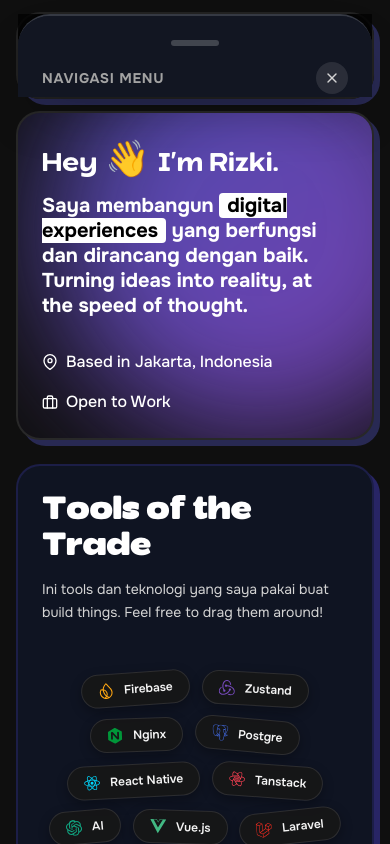
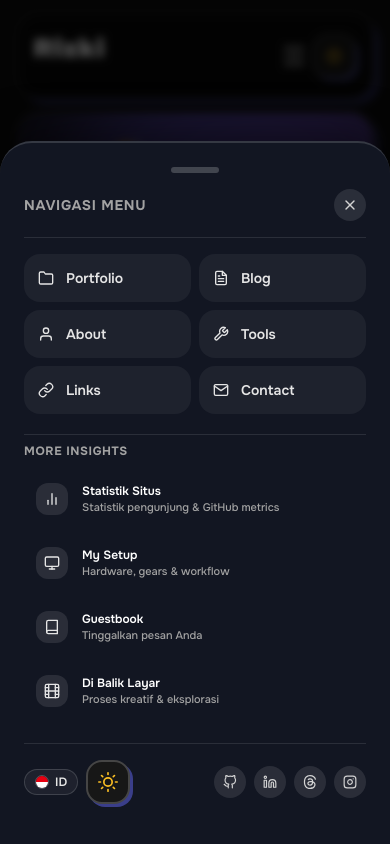
Before and after one commit to greedykid/portofolio-v3, a Next.js app: page / in a window 390 px wide. Both pictures are taken after a click on the button 294 px from the left and 55 px from the top of the page. Shown: the top 844 px of the page. Built offline with nearby package versions, Linux system fonts and the light colour scheme.

Commit message:
fix(navigation): mount mobile BottomSheet via React Portal to document.body to break out of navbar transform containing block

```diff
--- a/src/common/components/sidebar/Navigation.tsx
+++ b/src/common/components/sidebar/Navigation.tsx
@@ -1,6 +1,7 @@
 'use client';
 
 import { useState, useRef, useEffect } from 'react';
+import { createPortal } from 'react-dom';
 import Link from 'next/link';
 import { usePathname } from 'next/navigation';
 import {
@@ -41,6 +42,7 @@ export default function Navigation() {
   const pathname = usePathname();
   const [open, setOpen] = useState(false);
   const [moreOpen, setMoreOpen] = useState(false);
+  const [mounted, setMounted] = useState(false);
   const moreRef = useRef<HTMLDivElement>(null);
 
   const isActive = (href: string) => {
@@ -48,6 +50,10 @@ export default function Navigation() {
     if (href.startsWith('/#')) return false;
     return pathname.startsWith(href);
   };
+
+  useEffect(() => {
+    setMounted(true);
+  }, []);
 
   // Close dropdown on click outside
   useEffect(() => {
@@ -176,17 +182,19 @@ export default function Navigation() {
         <span className="w-5 h-0.5 bg-neutral-900 dark:bg-white rounded-full transition-all duration-300" />
       </button>
 
-      {/* Mobile Bottom Sheet Modal */}
-      {open && (
-        <div className="lg:hidden fixed inset-0 z-[150] flex flex-col justify-end">
+      {/* Mobile Bottom Sheet Modal rendered via React Portal directly into body */}
+      {open &&
+        mounted &&
+        createPortal(
+          <div className="fixed inset-0 z-[99999] flex flex-col justify-end pointer-events-auto">
             {/* Backdrop Blur Overlay */}
             <div
-            className="fixed inset-0 bg-black/65 backdrop-blur-sm transition-opacity duration-300 animate-in fade-in"
+              className="fixed inset-0 bg-black/70 backdrop-blur-sm transition-opacity duration-300 animate-in fade-in"
               onClick={() => setOpen(false)}
             />
 
             {/* Bottom Sheet Card */}
-          <div className="relative z-[160] w-full max-h-[88vh] overflow-y-auto rounded-t-[32px] border-t-2 border-neutral-300/80 dark:border-white/15 bg-white dark:bg-[#121622] p-6 pb-10 shadow-2xl transition-transform duration-300 ease-out animate-in slide-in-from-bottom duration-300">
+            <div className="relative z-10 w-full max-h-[85vh] overflow-y-auto rounded-t-[32px] border-t-2 border-neutral-300/80 dark:border-white/15 bg-white dark:bg-[#121622] p-6 pb-10 shadow-[0_-10px_40px_rgba(0,0,0,0.5)] transition-transform duration-300 ease-out animate-in slide-in-from-bottom duration-300">
               {/* Top Drag Indicator */}
               <div className="mx-auto h-1.5 w-12 rounded-full bg-neutral-300 dark:bg-white/20 mb-4" />
 
@@ -197,7 +205,7 @@ export default function Navigation() {
                 </span>
                 <button
                   onClick={() => setOpen(false)}
-                className="flex h-8 w-8 items-center justify-center rounded-full bg-neutral-100 dark:bg-white/10 text-neutral-700 dark:text-neutral-300 hover:scale-105 active:scale-95 transition-all"
+                  className="flex h-8 w-8 items-center justify-center rounded-full bg-neutral-100 dark:bg-white/10 text-neutral-700 dark:text-neutral-300 hover:scale-105 active:scale-95 transition-all cursor-pointer"
                   aria-label="Close menu"
                 >
                   <FiX className="h-4 w-4" />
@@ -214,7 +222,7 @@ export default function Navigation() {
                       href={href}
                       onClick={() => setOpen(false)}
                       className={cn(
-                      'flex items-center gap-3 rounded-2xl p-3.5 text-sm font-semibold transition-all duration-200',
+                        'flex items-center gap-3 rounded-2xl p-3.5 text-sm font-semibold transition-all duration-200 cursor-pointer',
                         active
                           ? 'bg-primary text-white shadow-md'
                           : 'bg-neutral-100/80 dark:bg-white/5 text-neutral-800 dark:text-neutral-200 hover:bg-neutral-200/80 dark:hover:bg-white/10'
@@ -242,7 +250,7 @@ export default function Navigation() {
                         href={item.href}
                         onClick={() => setOpen(false)}
                         className={cn(
-                        'flex items-center gap-3.5 rounded-2xl p-3 text-xs md:text-sm font-medium transition-all',
+                          'flex items-center gap-3.5 rounded-2xl p-3 text-xs md:text-sm font-medium transition-all cursor-pointer',
                           itemActive
                             ? 'bg-primary/10 text-primary dark:text-white font-semibold'
                             : 'text-neutral-700 dark:text-neutral-300 hover:bg-neutral-100 dark:hover:bg-white/5'
@@ -285,7 +293,7 @@ export default function Navigation() {
                       target="_blank"
                       rel="noreferrer"
                       aria-label={label}
-                    className="flex h-8 w-8 items-center justify-center rounded-full bg-neutral-100 dark:bg-white/10 text-neutral-700 dark:text-neutral-300 hover:text-primary transition-colors"
+                      className="flex h-8 w-8 items-center justify-center rounded-full bg-neutral-100 dark:bg-white/10 text-neutral-700 dark:text-neutral-300 hover:text-primary transition-colors cursor-pointer"
                     >
                       <Icon className="h-3.5 w-3.5" />
                     </a>
@@ -293,7 +301,8 @@ export default function Navigation() {
                 </div>
               </div>
             </div>
-        </div>
+          </div>,
+          document.body
         )}
     </>
   );
```
Lines whose indentation alone changed are shown as unchanged.
